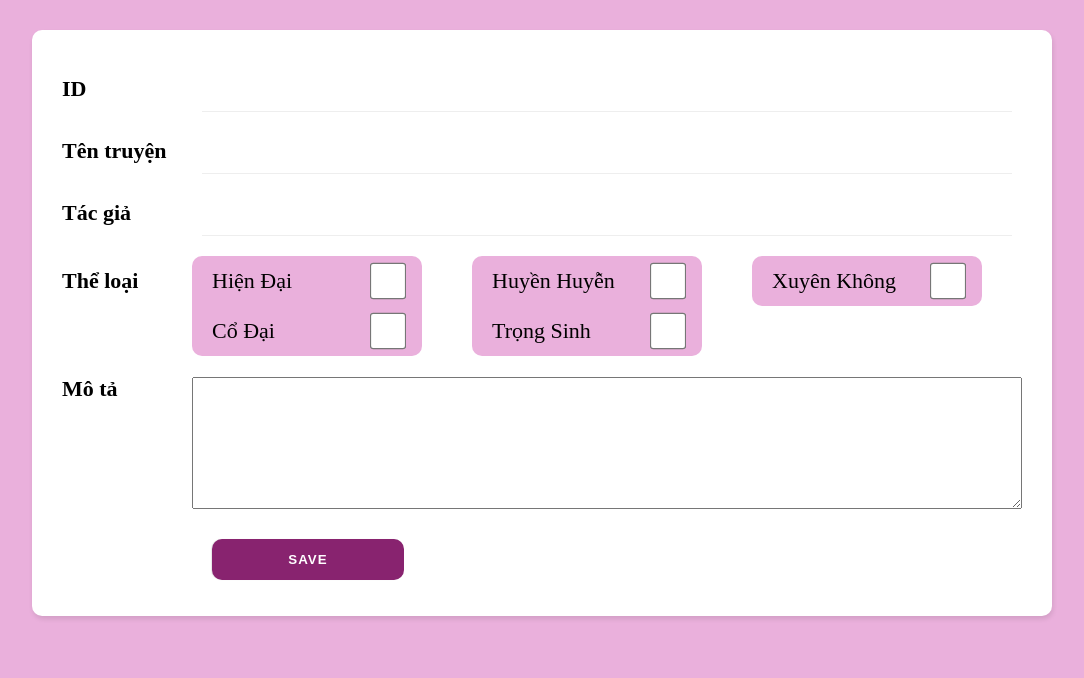
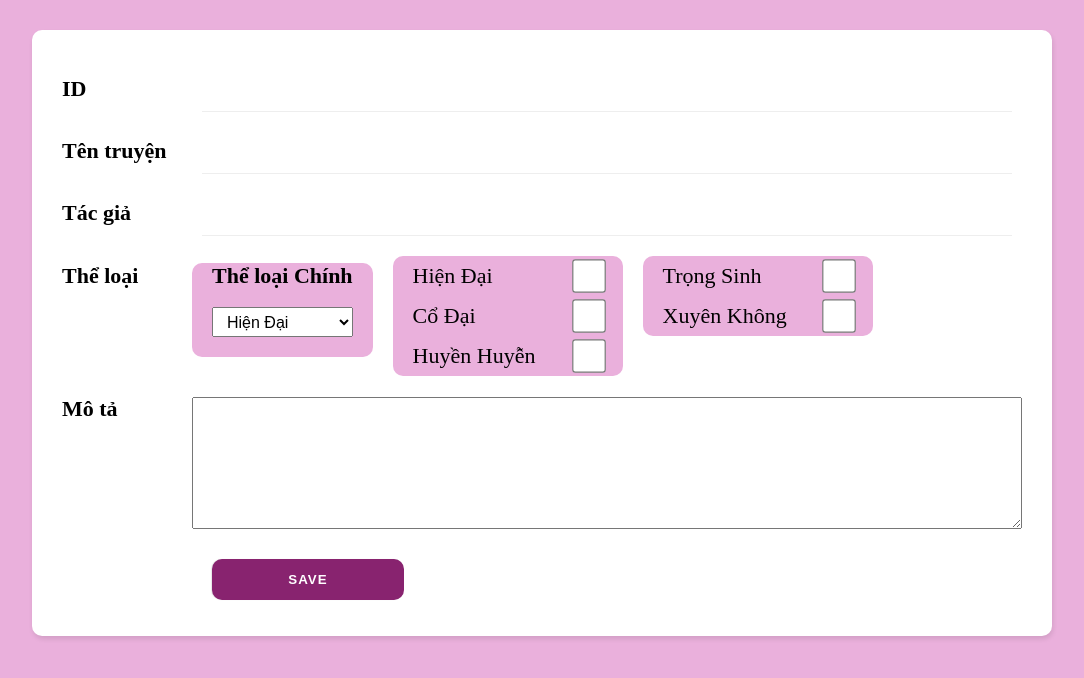
Before and after one commit to luanphamvan/luanphamvan.github.io, a plain HTML site: page index.html in a window 1280 px wide. Shown: the whole page, without its empty margins (98-1182 px from the left). Drawn offline with Linux system fonts and the light colour scheme; no server answers.

Commit message:
Main category

```diff
--- a/app.js
+++ b/app.js
@@ -26,6 +26,7 @@ firebase
 const cafeList = document.querySelector("#cafe-list");
 const form = document.querySelector("#add-story-form");
 
+
 // saving data
 form.addEventListener("submit", (e) => {
   e.preventDefault();
@@ -37,24 +38,37 @@ form.addEventListener("submit", (e) => {
   let author = form.fauthor.value;
   let desc = form.fdesc.value;
 
+  const selectbox = document.querySelector('#theloais')
+  let selectedvalue = selectbox.value;
+
   var categories = [];
   var checkboxs = document.getElementsByName('category');
+
+  if (selectedvalue.length > 0) {
+    categories.push(selectedvalue);
+  }
+
   for (var i = 0; i < checkboxs.length; i++){
-    if (checkboxs[i].checked === true){
+    if (checkboxs[i].checked === true && !categories.includes(checkboxs[i].value)){
         categories.push(checkboxs[i].value);
     }
   }
 
+
+
   console.log(id);
   console.log(name);
   console.log(author);
-  console.log(desc);
+  console.log(desc.trim());
+  console.log(selectedvalue);
   console.log(categories);
+
 
 
   if (
     id.length === 0 ||
     name.length === 0 ||
+    selectedvalue.length === 0 ||
     desc.length === 0 ||
     author.length === 0 ||
     categories.length === 0
@@ -65,7 +79,7 @@ form.addEventListener("submit", (e) => {
 
   let intId = parseInt(id);
 
-  if (isNaN(id) || id == undefined) {
+  if (isNaN(intId) || intId == undefined) {
     alert("Dữ liệu ID phải là một số nguyên dương");
     return;
   }
@@ -75,6 +89,7 @@ form.addEventListener("submit", (e) => {
     name: name.trim(),
     author: author.trim(),
     desc: desc.trim(),
+    mainCategory: categories[0],
     categories: categories,
   }).then( () => {
     alert("Thêm mới sách thành công");
--- a/index.html
+++ b/index.html
@@ -24,6 +24,20 @@
 
         <div class="form-row">
           <label for="fauthor">Thể loại</label>
+
+          <div class="category_main">
+            <label for="theloais">Thể loại Chính</label>
+            <br/>
+            <select name="theloais" id="theloais">
+                <option value="hiendai">Hiện Đại</option>
+                <option value="codai">Cổ Đại</option>
+                <option value="huyenhuyen">Huyền Huyễn</option>
+                <option value="trongsinh">Trọng Sinh</option>
+                <option value="xuyenkhong">Xuyên Không</option>
+            </select>
+          </div>
+
+
           <div class="category">
             <div class="category-row">
               <label for="vehicle1"> Hiện Đại</label>
@@ -46,9 +60,6 @@
                 class="checkbox"
               />
             </div>
-          </div>
-
-          <div class="category">
             <div class="category-row">
                 <label for="vehicle1"> Huyền Huyễn</label>
                 <input
@@ -59,6 +70,10 @@
                   class="checkbox"
                 />
               </div>
+          </div>
+
+          <div class="category">
+
             <div class="category-row">
               <label for="vehicle1"> Trọng Sinh</label>
               <input
@@ -69,9 +84,7 @@
                 class="checkbox"
               />
             </div>
-          </div>
 
-          <div class="category">
             <div class="category-row">
                 <label for="vehicle1"> Xuyên Không</label>
                 <input
@@ -83,6 +96,8 @@
                 />
               </div>
           </div>
+
+
         </div>
 
         <div class="form-row">
--- a/styles.css
+++ b/styles.css
@@ -146,14 +146,27 @@ button{
     flex-direction: column;
     padding-left: 20px;
     border-radius: 10px;
-    margin-right: 50px;
+    margin-right: 20px;
 }
+
+.category_main {
+    background-color: #eab0dc;
+    display: flex;
+    flex-direction: column;
+    padding-left: 20px;
+    padding-right: 20px;
+    padding-bottom: 20px;
+
+    border-radius: 10px;
+    margin-right: 20px;
+}
+
 .category-row{
     display: flex;
     flex-direction: row;
     align-items: center;
-    padding-top: 10px;
-    padding-bottom: 10px
+    padding-top: 5px;
+    padding-bottom: 5px
 }
 
 .category-row label {
@@ -168,5 +181,13 @@ button{
 }
 
 input[type=checkbox] {
-    transform: scale(1.3);
+    transform: scale(1.2);
 }
+
+#theloais {
+    height: 30px;
+    font-size: 500;
+    font-size: 16px;
+    padding-left: 10px;
+    padding-right: 10px;
+}
```
Lines whose indentation alone changed are shown as unchanged.
